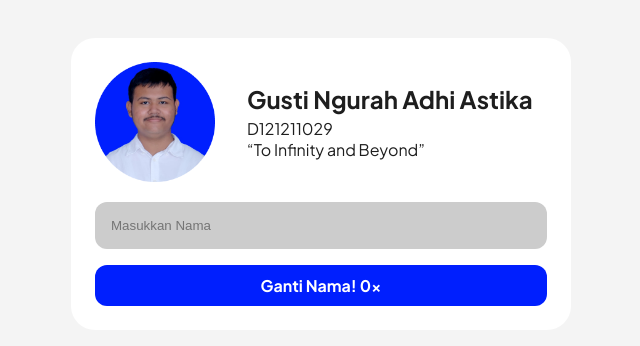
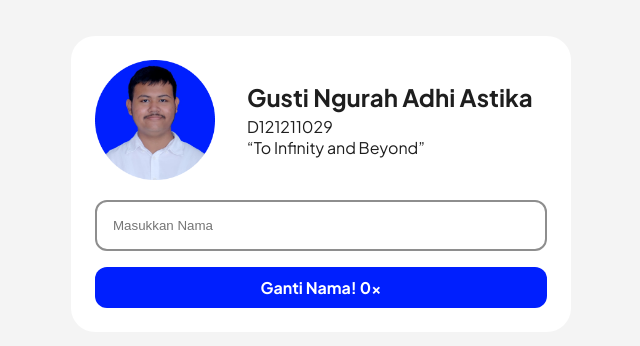
Before and after one commit to adhiastika0/W12-WEB, a Next.js app: page / in a window 1280 px wide. Shown: the part 216-562 px from the top of the page, without its empty margins (319-959 px from the left). Built offline with nearby package versions, Linux system fonts and the light colour scheme.

Commit message:
Add border outline color if input on focus

```diff
--- a/src/app/globals.css
+++ b/src/app/globals.css
@@ -1,5 +1,5 @@
 @import url('https://fonts.googleapis.com/css2?family=Plus+Jakarta+Sans:wght@300;400;700&display=swap');
-*{
+* {
   padding: 0;
   margin: 0;
   box-sizing: border-box;
@@ -7,27 +7,28 @@
 }
 
 /* Pilih Font */
-h1, p{
-  color: #1E1E1E;
+h1,
+p {
+  color: #1e1e1e;
   font-family: Plus Jakarta Sans;
 }
 
 /* Nama*/
-h1{
+h1 {
   font-weight: 700;
   font-size: 24px;
   line-height: normal;
 }
 
 /* NIM dan BIO*/
-p{
+p {
   font-weight: 400;
   font-size: 16px;
   line-height: normal;
 }
 
 /* Profile Picture*/
-.profile-header-banner{
+.profile-header-banner {
   width: 120px;
   height: 120px;
 
@@ -35,8 +36,8 @@ p{
 }
 
 /* Body website */
-.body{
-  background-color: #F4F4F4;
+.body {
+  background-color: #f4f4f4;
 
   /* Fill Container di Figma == 100% di JS*/
   width: 100vw;
@@ -52,7 +53,7 @@ p{
 }
 
 /* Container */
-.banner-container{
+.banner-container {
   display: flex;
   width: 500px;
   padding: 24px;
@@ -64,47 +65,50 @@ p{
   border-radius: 24px;
 }
 /* Header Container */
-.header-banner-wrapper{
+.header-banner-wrapper {
   display: flex;
   align-items: center;
   gap: 32px;
 }
 /* Content Container */
-.content-header-banner{
+.content-header-banner {
   display: flex;
   flex-direction: column;
   align-items: flex-start;
   gap: 4px;
 }
 /*CTA*/
-.cta-banner-wrapper{
+.cta-banner-wrapper {
   width: 100%;
   display: flex;
   gap: 16px;
   flex-direction: column;
 }
 
-.cta-input{
+.cta-input {
   padding: 16px;
   border-radius: 12px;
-  background-color: #CCC;
-  border: none;
   margin-top: 10px;
+  border: 2px solid #8E8E8E;
 }
 
-.cta-button{
+.cta-input:focus {
+  outline: none !important;
+  border: 2px solid #001ffe;
+}
+
+.cta-button {
   display: flex;
   padding: 10px;
   justify-content: center;
   align-items: center;
   gap: 10px;
   align-self: stretch;
-
   border-radius: 12px;
-  background: #001FFE;
-
+  background: #001ffe;
+  cursor: pointer;
 }
-.cta-button p{
+.cta-button p {
   font-weight: 700;
   color: white;
 }
--- a/src/app/page.js
+++ b/src/app/page.js
@@ -21,7 +21,7 @@ export default function Home() {
       input.current.value = '';
       handlerTambah();
     } else {
-      alert('Jangan Isi Namanya 😁🙏');
+      alert('Jangan Lupa Isi Namanya 😁🙏');
     }
   }
 
```
